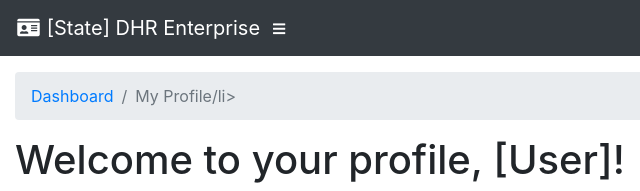
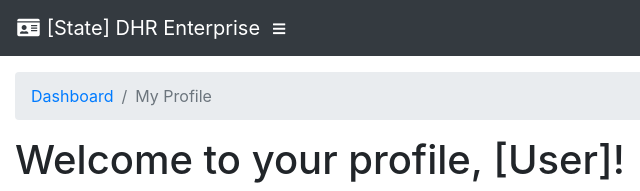
Before and after one commit to jake-crawford-nic/nic-dhr-demo, a website with bundled scripts: page my-profile.html in a window 1280 px wide. Shown: the top 191 px of the page, 0-640 px from the left. Built offline with nearby package versions, Linux system fonts and the light colour scheme.

Commit message:
missing ending li tag, adding

```diff
--- a/my-profile.html
+++ b/my-profile.html
@@ -62,7 +62,7 @@
                 <li class="breadcrumb-item">
                     <a href="#">Dashboard</a>
                 </li>
-                <li class="breadcrumb-item active">My Profile/li>
+                <li class="breadcrumb-item active">My Profile</li>
             </ol>
 
             <!-- User Profile Data -->
```
